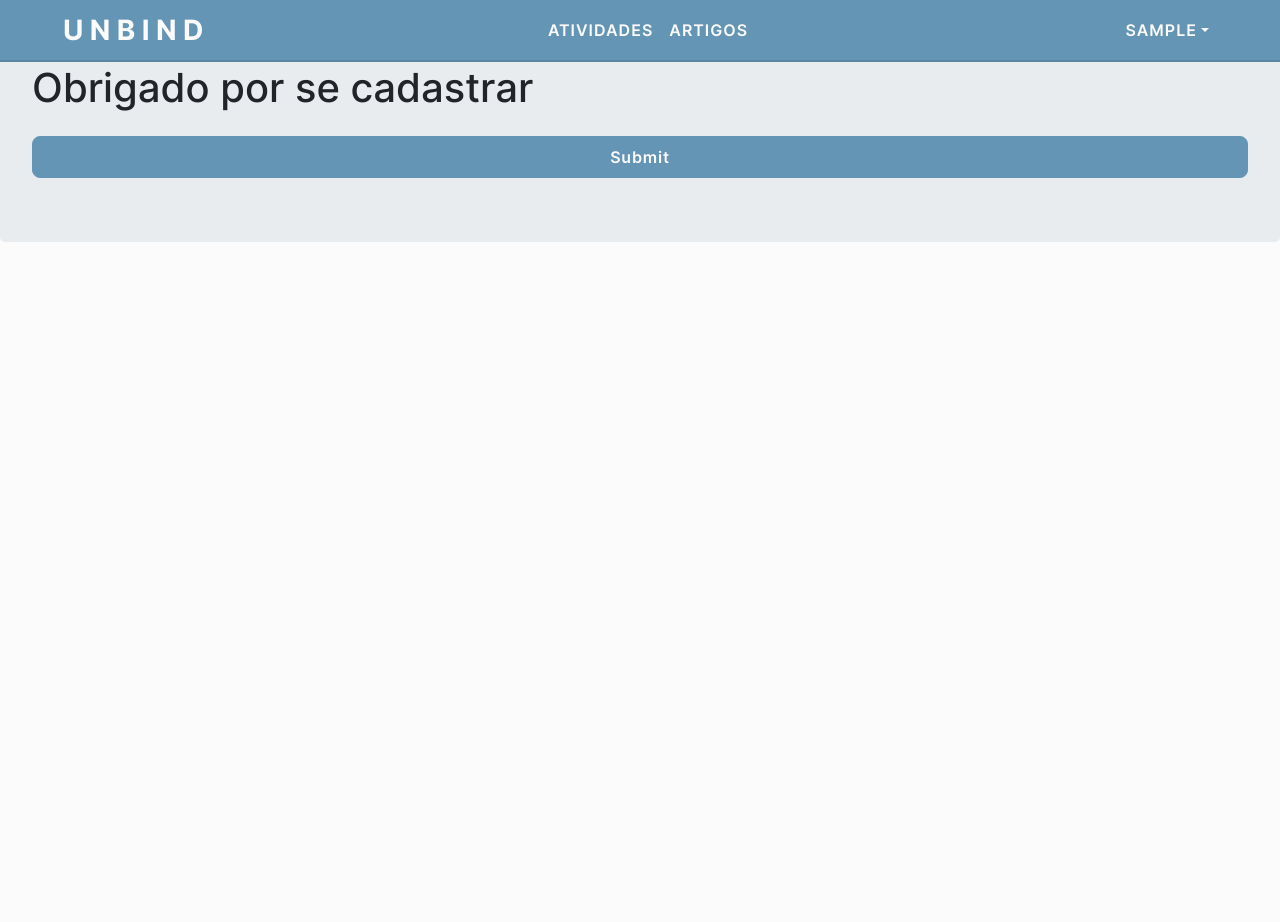
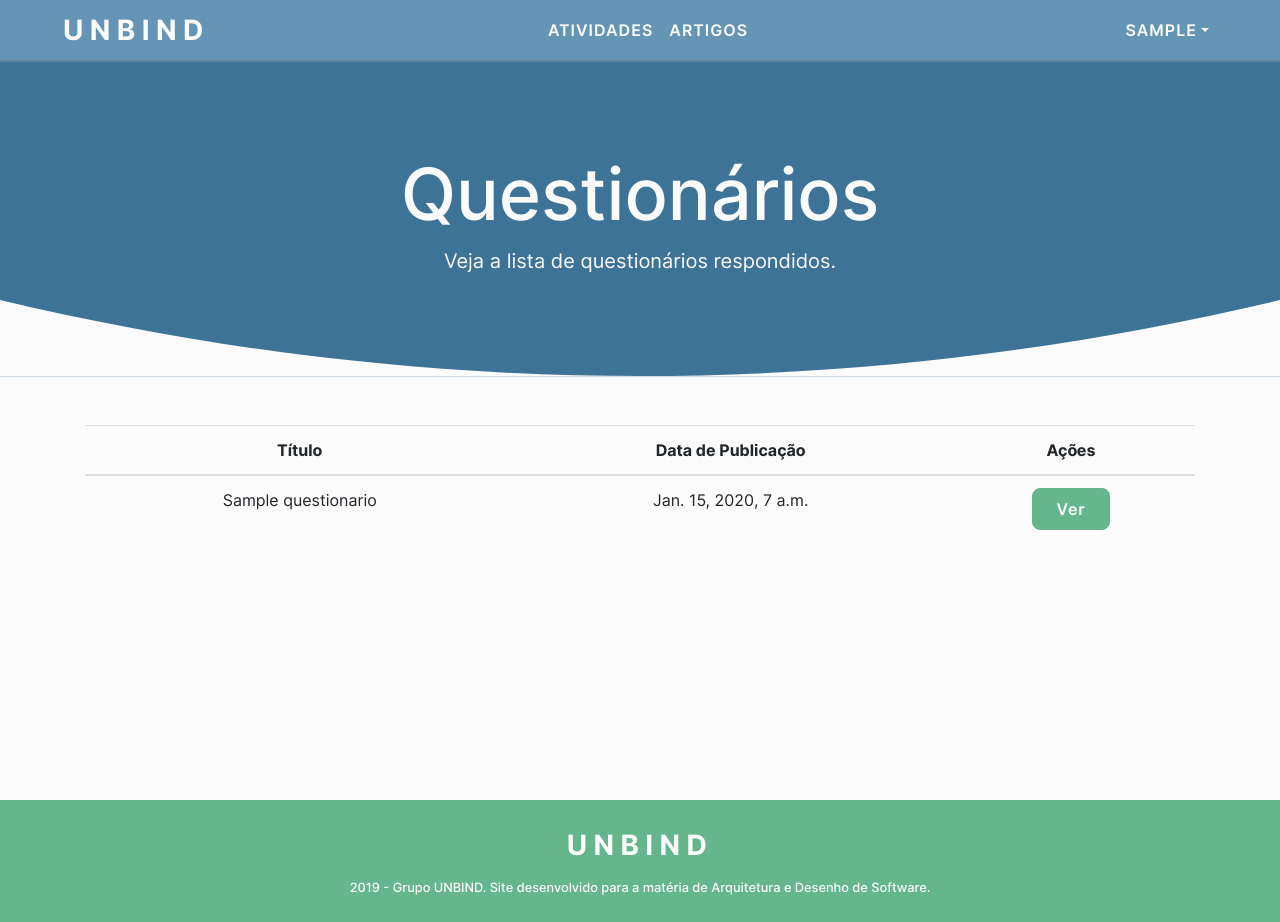
Before and after one commit to ads-unbind/unbind, a Django app: page /questionarios/ in a window 1280 px wide. Before the commit the page ends 242 px from the top, so only its background shows below. Run offline with Django 3.2, Linux system fonts and the light colour scheme; a user stored in the database is signed in; tables that the repository leaves empty hold one stand-in row (values such as "Sample post"); some libraries are stand-ins or nearby versions.

Commit message:
Adiciona pagina questionarios
Co-authored-by: saraivinha97 <geovannessaraiva97@gmail.com>
Co-authored-by: Vinícius Cantuária <cantuariavc@gmail.com>
Co-authored-by: willallmeida <will.allmeida@gmail.com>

```diff
--- a/src/questionario/models.py
+++ b/src/questionario/models.py
@@ -42,7 +42,6 @@ class Resposta(models.Model):
 
     def __str__(self):
         return 'Pergunta: {} Resposta: {} '.format(self.pergunta.id, self.resposta)
-        # return 'Pergunta: {} Resposta: {} '.format(self.pergunta.id, self.resposta.id)
 
     def save(self, questionario, pergunta, resposta):
         self.questionario = questionario
--- a/src/questionario/urls.py
+++ b/src/questionario/urls.py
@@ -4,7 +4,7 @@ from questionario import views
 app_name = 'questionario'
 
 urlpatterns = [
-    path('', views.questionarios, name='lista_questionarios'),
+    path('', views.questionarios, name='questionarios'),
     path('questionario/<int:id>', views.questionario, name='questionario'),
     path('questionario/novo', views.cria_questionario, name='questionario_novo'),
 ]
--- a/src/questionario/views.py
+++ b/src/questionario/views.py
@@ -12,8 +12,9 @@ def questionarios(request):
     user = request.user
     if user.is_authenticated:
         usuario = User.objects.get(id=user.id)
+        questionarios = Questionario.objects.filter(usuario=user)
 
-        context = {'usuario': usuario}
+        context = {'usuario': usuario, 'questionarios': questionarios}
         return render(request, 'questionarios.html', context)
 
     else:
@@ -21,7 +22,7 @@ def questionarios(request):
 
 
 def questionario(request, id):
-    # usar id (questionario)
+    # TODO: validar se usuario é autor do questionario
     user = request.user
     if user.is_authenticated:
         usuario = User.objects.get(id=user.id)
@@ -61,7 +62,7 @@ def cria_questionario(request):
                     respostas[i].save(questionario, pergunta, resposta)
                     i += 1
 
-                return HttpResponseRedirect(reverse('index'))
+                return HttpResponseRedirect(reverse('questionario:questionarios'))
             else:
                 print(RespostaForm.errors)
 
@@ -75,82 +76,3 @@ def cria_questionario(request):
 
     else:
         return HttpResponseRedirect(reverse('index'))
-
-
-# def questionario(request):
-#     user = request.user
-#     if user.is_authenticated:
-#         print("autenticado ", user.username)
-#         perguntas = []
-#         # imprimindo as perguntas
-#         questionario = Questionario.objects.filter(id=1)
-
-#         if questionario:
-
-#             for pergunta in questionario[0].perguntas.all():
-#                 perguntas.append(pergunta)
-
-#             if request.method == 'POST':
-
-#                 questionario_form = QuestionarioForm(
-#                     len(perguntas)-1, data=request.POST)
-
-#                 if questionario_form.is_valid():
-#                     i = 0
-#                     registros = []
-#                     respostas = []
-#                     for form in questionario_form:
-#                         respostas.append(form.data)
-#                     for pergunta in perguntas:
-#                         pontos = respostas[i]
-
-#                         registros.append(Registro())
-#                         registros[i].save(pergunta, request.user, pontos)
-#                         i = i + 1
-
-#                     return HttpResponseRedirect(reverse('index'))
-#                 else:
-#                     print(QuestionarioForm.errors)
-#             questionario_form = QuestionarioForm(len(perguntas)-1)
-
-#             return render(request, 'questionario_user.html', {'perguntas': perguntas, 'questionario_form': questionario_form})
-#         else:
-#             return HttpResponse("questionario nao existe")
-#     else:
-#         return HttpResponseRedirect(reverse('index'))
-
-
-# def responde_pergunta(request):
-#     questionario = Questionario.objects.filter(id=1)[0]
-
-#     # Receber formulario que possui uma lista de pontuações e suas respectivas perguntas.
-#     # iterar sobre todas as respostas presentes no formulário, dessa forma:
-
-#     # questionario_forms é uma lista de respostas
-#     # for pergunta in questionario_forms:
-#     for pergunta in questionario.perguntas.all():
-#         # resposta = pergunta.resposta
-#         resposta = str(
-#             input('Digite sua resposta da pergunta {}'.format(pergunta.id)))
-#         registro = Registro()
-#         registro.save(pergunta, request.user, resposta)
-
-
-# def respostas_lista(request):
-#     user = request.user
-
-#     respostas = Registro.objects.filter(usuario=user)
-
-#     for resposta in respostas:
-#         print(resposta.pergunta.enunciado, ": ", resposta.pontos)
-#     print('INDICANDO ARTIGOS:')
-
-#     artigos = suggest_articles(user)
-
-#     for artigo in artigos:
-#         print(artigo)
-
-
-# def listar_perguntas_com_maior_pontuacao(request):
-#     respostas = Registro.objects.all()
-#     # ordenar lista de respostas com base no atributo 'pontos'
--- a/src/templates/questionario_novo.html
+++ b/src/templates/questionario_novo.html
@@ -1,4 +1,4 @@
-{% extends "base.html" %} {% block title %}Novo Questionário | UNBIND{% endblock %} {% load staticfiles %} {% block body %}
+{% extends "base.html" %}{% block title %}Novo Questionário | UNBIND{% endblock %} {% load staticfiles %} {% block body %}
 
 <div class="min-vh-100">
     <section class="bg-primary-dark has-divider after-nav text-light">
--- a/src/templates/questionarios.html
+++ b/src/templates/questionarios.html
@@ -1,24 +1,53 @@
-{% extends "base.html" %}
-{% block title %}Quesionário{% endblock %}
-{% block body %}
-
-<div class="jumbotron">
-
-<h1>Obrigado por se cadastrar</h1>
-<form method="POST">
-
-{% for item in perguntas %}{% csrf_token %}
-
-{{ item.enunciado }}<br>
-  {% for q in questionario_form%}
-    {% if forloop.revcounter == forloop.parentloop.revcounter %}
-      {{q}}<br>
-    {% endif %}
-  {% endfor %}
-
-{% endfor %}
-
-<button class="btn btn-primary btn-block" href="index">Submit</button>
-</form>
+{% extends "base.html" %} {% block title %}Quesionário{% endblock %} {% block body %} {% load staticfiles %}
+<div class="min-vh-100">
+    <section class="bg-primary-dark has-divider after-nav text-light">
+        <div class="container pt-6 pb-2">
+            <div class="row justify-content-center text-center">
+                <div class="col-xl-8 col-lg-9 col-md-10">
+                    <h1 class="display-3 mb-3 text-light">Questionários</h1>
+                    <p class="lead">Veja a lista de questionários respondidos.</p>
+                </div>
+            </div>
+        </div>
+        <div class="divider">
+            <img class="svg" src="{% static 'icons/divider.svg' %}"></img>
+        </div>
+    </section>
+    <section class="pt-5 container text-center">
+            <table class="table table-hover" id="dev-table">
+                    <thead>
+                        <tr>
+                            <th style="text-align: center;">Título</th>
+                            <th style="text-align: center;">Data de Publicação</th>
+                            <th style="text-align: center;">Ações</th>
+                        </tr>
+                    </thead>
+                    <tbody>
+                        {% for questionario in questionarios %}
+                        <tr>
+                            <td style="text-align: center;">{{ questionario.nome }}</td>
+                            <td style="text-align: center;">{{ questionario.data_resposta }}</td>
+                            <td style="text-align: center;">
+                                <a href="{% url 'questionario:questionario' questionario.id %}" class="btn btn-secondary m-l-20">Ver</a>
+                            </td>
+                        </tr>
+                        {% endfor %}
+                    </tbody>
+                </table>
+    </section>
 </div>
+<footer class="py-4 bg-secondary ">
+    <div class="container ">
+        <div class="row mb-2 justify-content-center ">
+            <div class="col-auto ">
+                <a class="footer-brand unbind-brand text-light " href="{% url 'index' %}">UNBIND</a>
+            </div>
+        </div>
+        <div class="row justify-content-center text-center ">
+            <div class="col-xl-10 ">
+                <small class="text-light ">2019 - Grupo UNBIND. Site desenvolvido para a matéria de Arquitetura e Desenho de Software.</small>
+            </div>
+        </div>
+    </div>
+</footer>
 {% endblock %}
```
Also changed, not shown: src/usuario/views.py (+1 -8 lines).
